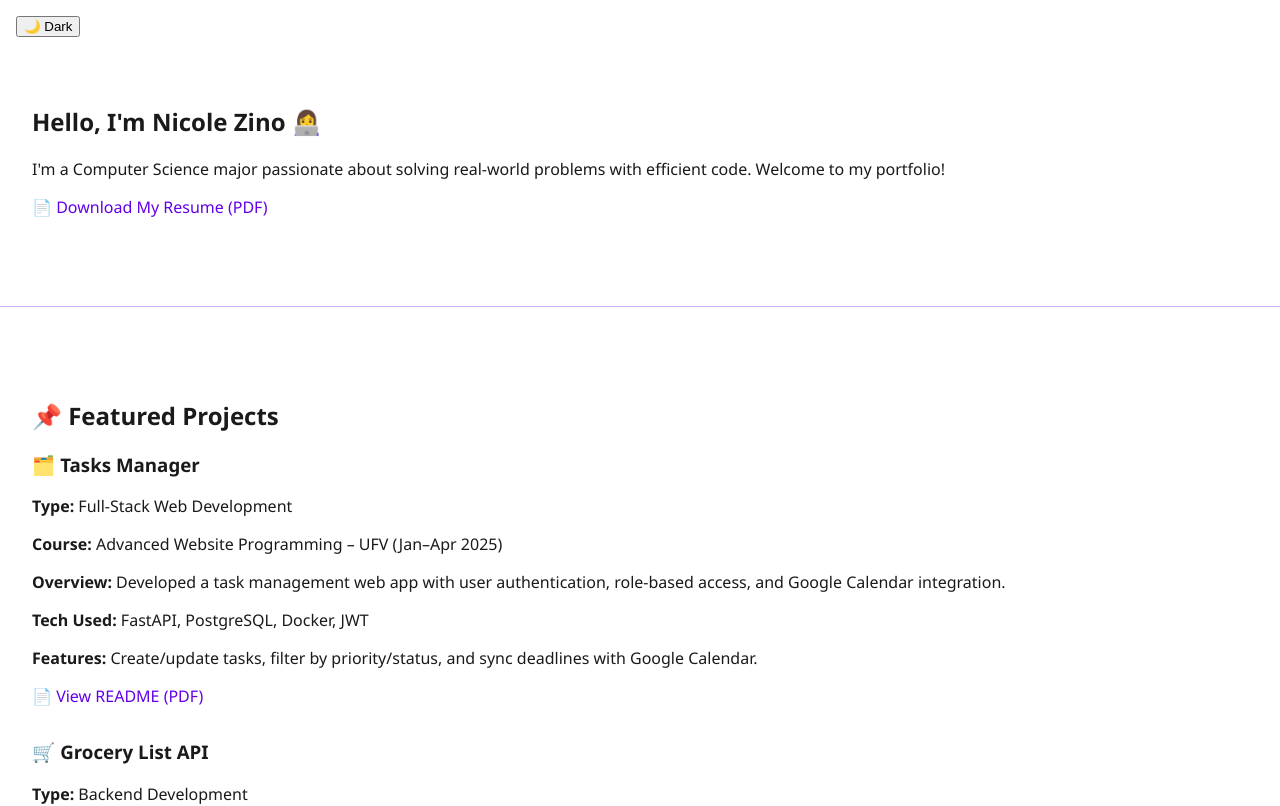
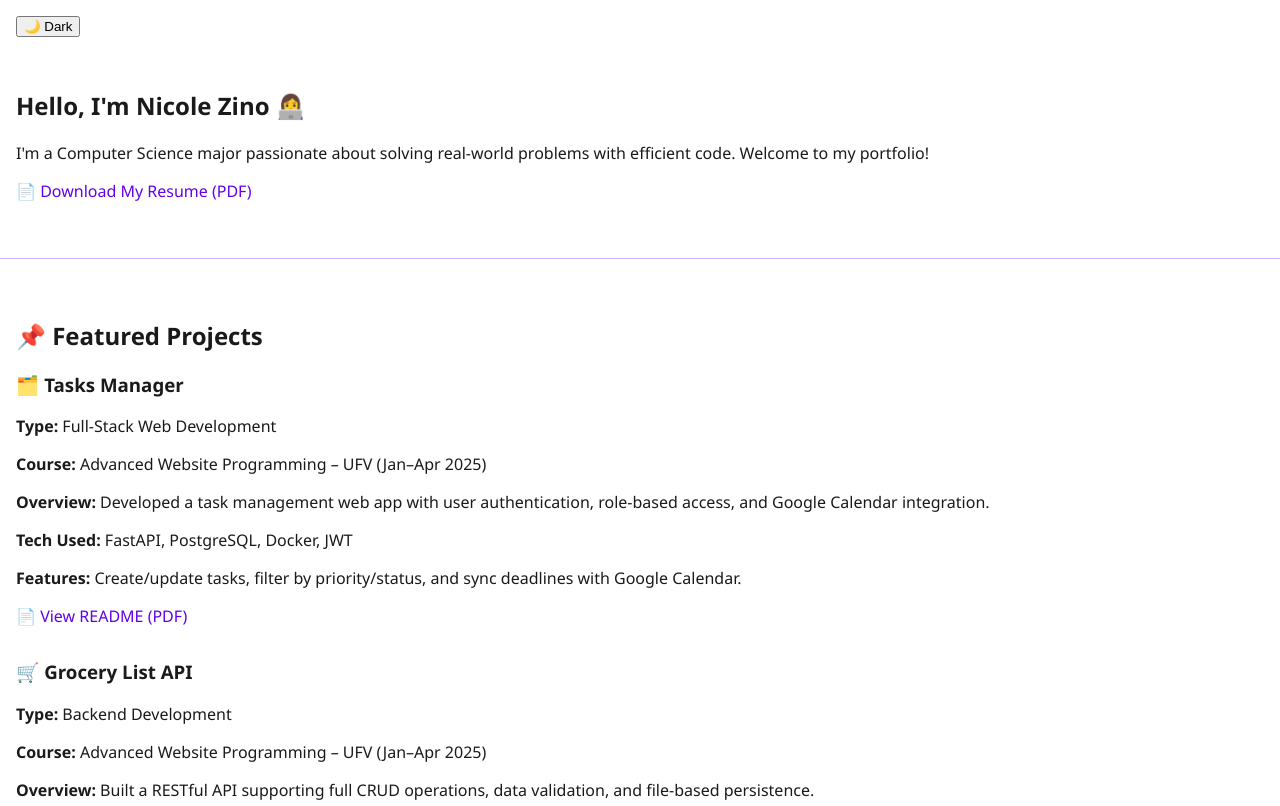
Before and after one commit to DJNicoco/my-portfolio, a React (Create React App) app: page / in a window 1280 px wide. Shown: the top 806 px of the page. Built offline with nearby package versions, Linux system fonts and the light colour scheme.

Commit message:
Edited style

```diff
--- a/src/App.css
+++ b/src/App.css
@@ -19,7 +19,9 @@ body {
 }
 
 section {
-  padding: 2rem;
+  padding: 2rem 1rem;
+  padding-top: 1rem;
+  padding-bottom: 1rem;
 }
 
 a {
@@ -30,6 +32,6 @@ a {
 hr {
   border: none;
   border-top: 1px solid var(--accent);
-  margin: 2.5rem 0;
+  margin: 1.5rem 0;
   opacity: 0.3;
 }
```
